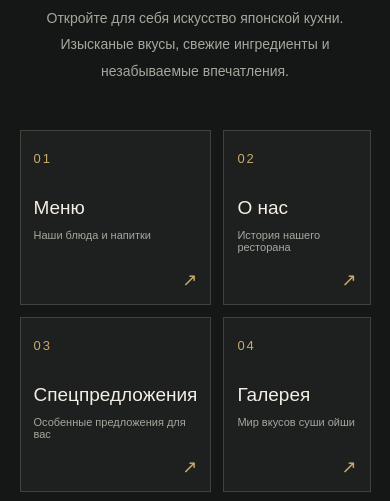
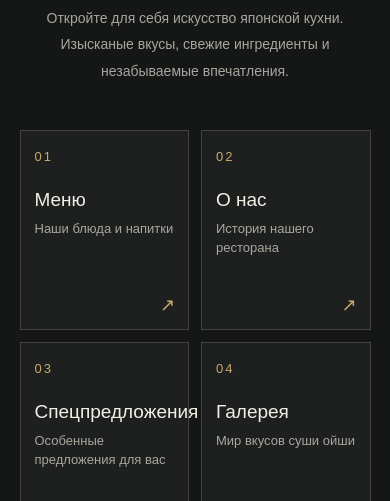
Before and after one commit to mouinebj330-wq/sushi-oqshi, a plain HTML site: page index.html in a window 390 px wide. Shown: the part 330-831 px from the top of the page. Drawn offline with Linux system fonts and the light colour scheme.

Commit message:
Add files via upload

```diff
--- a/style.css
+++ b/style.css
@@ -925,3 +925,31 @@ body{
         font-size: 32px;
     }
 }
+
+@media (max-width: 600px) {
+    .pages {
+        display: grid;
+        grid-template-columns: repeat(2, minmax(0, 1fr));
+        gap: 12px;
+        align-items: stretch;
+    }
+    .page-card {
+        box-sizing: border-box;
+        width: 100%;
+        min-width: 0;
+        min-height: 200px;
+        height: 200px;
+        padding: 18px 14px;
+        display: flex;
+        flex-direction: column;
+    }
+    .page-card h2 {
+        font-size: 19px;
+        margin-top: 25px;
+        margin-bottom: 8px;
+    }
+    .page-card p {
+        font-size: 13px;
+        line-height: 1.5;
+    }
+}
```
